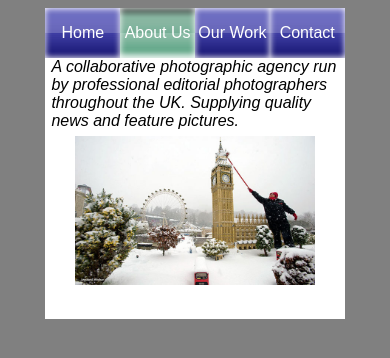
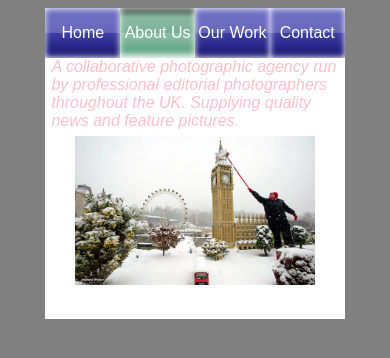
Before and after one commit to graemewilkinson/lnp, a PHP site: page /newwebdesign/index.php in a window 390 px wide. Shown: the top 358 px of the page. Run offline with PHP 8.4, Linux system fonts and the light colour scheme; data that the repository does not hold is empty.

Commit message:
media queries implmented

```diff
--- a/newwebdesign/index.php
+++ b/newwebdesign/index.php
@@ -6,6 +6,10 @@
     <link href="style.css"
           rel="stylesheet"
           type="text/css">
+
+        <meta name="viewport" content="width=device-width, initial-scale=1, maximum-scale=1">
+    <link rel="stylesheet" type="text/css" href="mobile.css" media="screen and (max-width: 480px)">
+    <link rel="stylesheet" type="text/css" href="medium.css" media="screen and (max-width: 700px)">
   </head>
     <title>
       London News Pictures | Public Relations Photography
--- /dev/null
+++ b/newwebdesign/medium.css
@@ -0,0 +1,5 @@
+.menu-item {
+  display: block;
+  float: left;
+  width: 50%; /* 100/number of items */
+}
--- /dev/null
+++ b/newwebdesign/mobile.css
@@ -0,0 +1,8 @@
+.menu-item
+{
+  width: 100%; /* 100/number of items */
+}
+body
+{
+  color: pink;
+}
```
